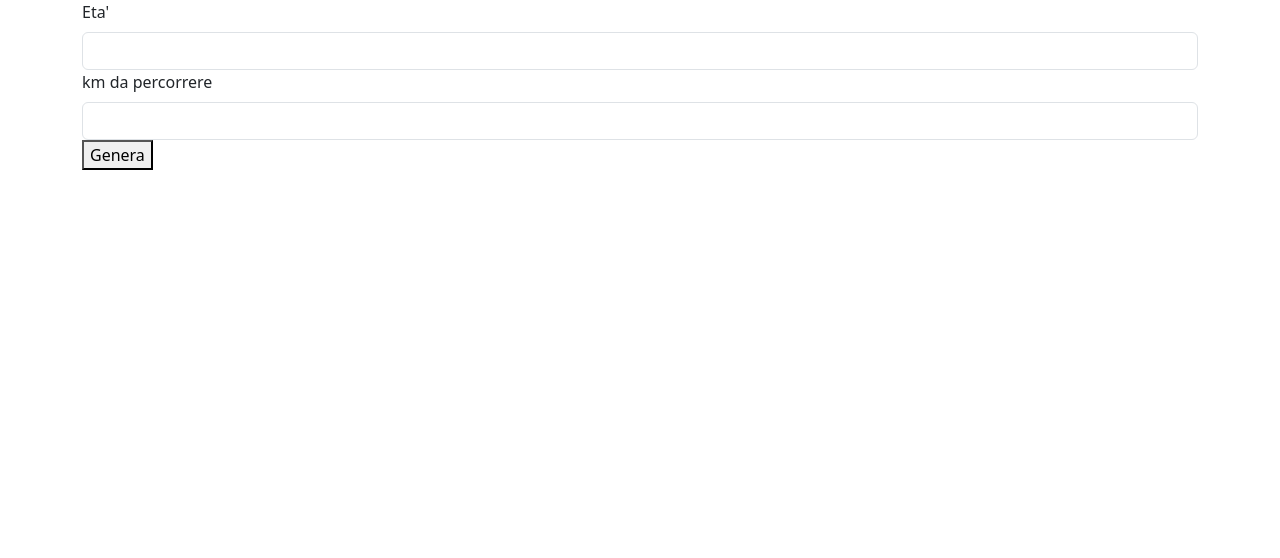
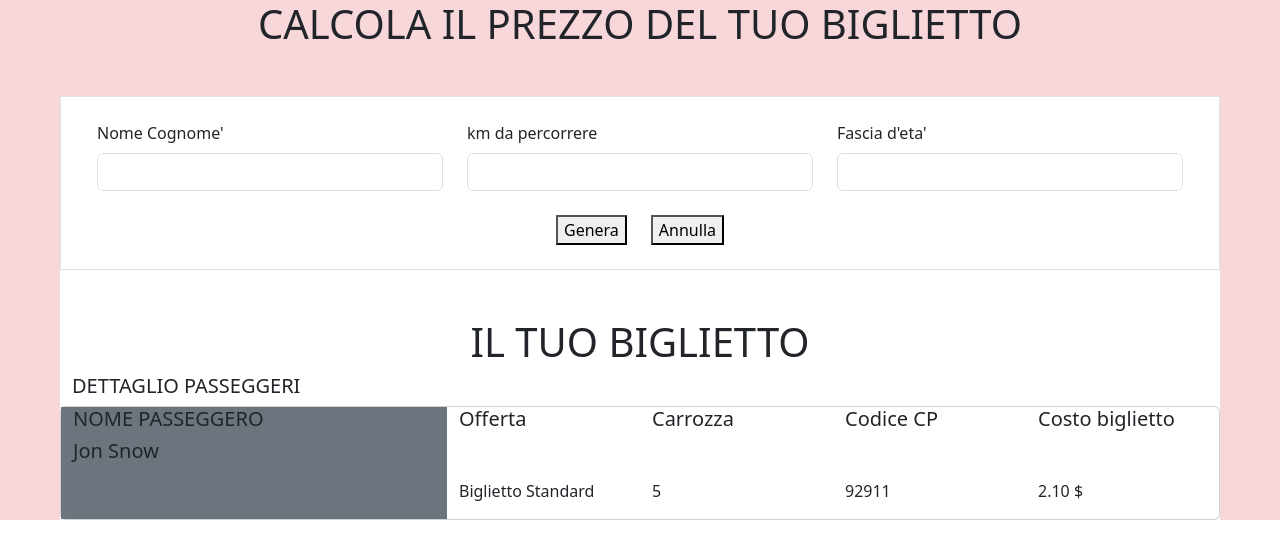
Before and after one commit to ritaurbani/js-biglietto-treno-form, a plain HTML site: page index.html in a window 1280 px wide. Drawn offline with nearby package versions, Linux system fonts and the light colour scheme.

Commit message:
feat: layout-(wip)

```diff
--- a/index.html
+++ b/index.html
@@ -1,5 +1,6 @@
 <!DOCTYPE html>
 <html lang="en">
+
 <head>
     <meta charset="UTF-8">
     <meta name="viewport" content="width=device-width, initial-scale=1.0">
@@ -7,18 +8,77 @@
     <link href="https://cdn.jsdelivr.net/npm/bootstrap@5.3.3/dist/css/bootstrap.min.css" rel="stylesheet"
         integrity="sha384-QWTKZyjpPEjISv5WaRU9OFeRpok6YctnYmDr5pNlyT2bRjXh0JMhjY6hW+ALEwIH" crossorigin="anonymous" />
 </head>
+
 <body>
-    <div class="container">
-        <form action="" id="user-form">
-            <label class="form-label" for="age">Eta'</label>
-            <input class="form-control" type="number" id="age" name="age">
+    <div class="container-fluid bg-danger-subtle">
+        <!-- <div class="text-center py-5"></div> -->
+        <h1 class="d-flex justify-content-center">CALCOLA IL PREZZO DEL TUO BIGLIETTO</h1>
+        <div class="row m-5 bg-white">
+            <div class="col-12">
+                <form action="" id="user-form">
+                    <div class="row align-items-center p-4 border">
+                        <div class="col-md-4">
+                            <label class="form-label" for="nome-cognome">Nome Cognome'</label>
+                            <input class="form-control" type="text" id="name" name="name">
+                        </div>
+                        <div class="col-md-4">
+                            <label class="form-label" for="km">km da percorrere</label>
+                            <input class="form-control" type="number" id="km" name="km">
+                        </div>
+                        <div class="col-md-4">
+                            <label class="form-label" for="age">Fascia d'eta'</label>
+                            <input class="form-control" type="number" id="age" name="age">
+                        </div>
+                        <div class="col mt-4 gap-4 d-flex justify-content-center">
+                            <button id="submit-btn" type="submit">Genera</button>
+                            <button id="reset-btn" type="reset">Annulla</button>
+                        </div>
+                    </div>
+                </form>
+            </div>
 
-            <label class="form-label" for="km">km da percorrere</label>
-            <input class="form-control" type="number" id="km" name="km">
+            <!--Ticket-->
 
-            <button id="submit-btn" type="submit">Genera</button>
-        </form>
+            <h1 class="d-flex justify-content-center mt-5">IL TUO BIGLIETTO</h1>
+
+            <h5>DETTAGLIO PASSEGGERI</h5>
+
+            <div class="card">
+                <div class="row">
+                    <div class="col-md-4 bg-secondary">
+                        <h5>NOME PASSEGGERO</h5>
+                        <h5>Jon Snow</h5>
+                    </div>
+                    <div class="col-md-2">
+                        <h5>Offerta</h5>
+                        <p class="mt-5">Biglietto Standard</p>
+                    </div>
+                    <div class="col-md-2">
+                        <h5>Carrozza</h5>
+                        <p class="mt-5">5</p>
+                    </div>
+                    <div class="col-md-2">
+                        <h5>Codice CP</h5>
+                        <p class="mt-5">92911</p>
+                    </div>
+                    <div class="col-md-2">
+                        <h5>Costo biglietto</h5>
+                        <p class="mt-5">2.10 $</p>
+                    </div>
+
+
+
+
+
+                </div>
+            </div>
+
+
+
+            <!-- row - container -->
+        </div>
     </div>
     <script src="./js/script.js"></script>
 </body>
+
 </html>
--- a/js/script.js
+++ b/js/script.js
@@ -1,5 +1,6 @@
 //prelevo form, Input
 
+const formElement = document.getElementById("user-form");
 const formElement = document.getElementById("user-form");
 const ageInputElement = document.getElementById("age");
 const kmInputElement = document.getElementById("km");
@@ -10,7 +11,7 @@ formElement.addEventListener("submit", function (event) {
     console.log(event);
     event.preventDefault();
 
-    const age = parseInt(ageInputElement.value.trim());
+    const age = parseInt(ageInputElement.value.trim()); //valori dell input
     const km = parseInt(kmInputElement.value.trim());
 
     const ticketPrice = km * 0.21              // Definire prezzo biglietto: in base ai km(0.21 al km)
```
